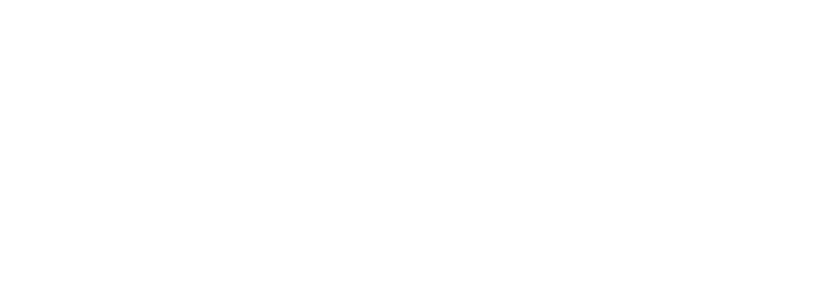
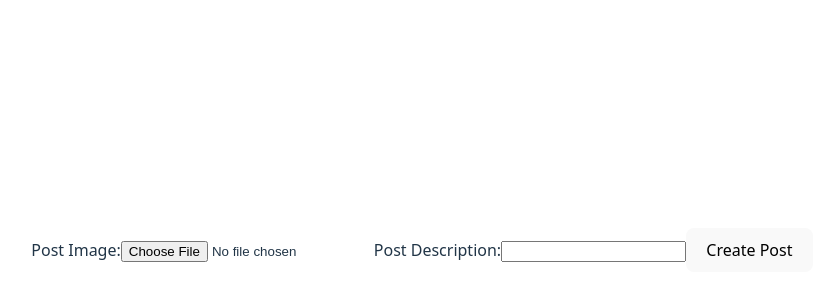
Before and after one commit to ManarSwar97/TasteTogether-Frontend, a React (Vite) app: page /new in a window 1280 px wide. Before the commit this address had no page. Shown: the part 150-450 px from the top of the page, without its empty margins (218-1042 px from the left). Built offline with nearby package versions, Linux system fonts and the light colour scheme.

Commit message:
create new post form

```diff
--- a/src/App.jsx
+++ b/src/App.jsx
@@ -5,10 +5,13 @@
 import './App.css'
 import SignIn from './pages/SignIn'
 import MainHome from './pages/MainHome'
+import NewPost from './pages/NewPost'
 import { CheckSession } from './services/Auth'
 
 const App = () => {
     const [user, setUser] = useState(null)
+    const [posts, setPosts] = useState([])
+
 
   useEffect(() => {
     const token= localStorage.getItem('token')
@@ -36,15 +39,20 @@
     handleLogOut()
   }
 }
+  const addPost = (newPost) => {
+    setPosts(prev => [...prev, newPost])
+  }
+
 
   return (
     <>
       <main>
         <Routes>
           <Route path="/" element={<Home />} />
-          <Route path="/main" element={<MainHome user={user}/>} />
           <Route path="/signin" element={<SignIn setUser={setUser}/>} />
           <Route path="/register" element={<Register />} />
+          <Route path="/main" element={<MainHome user={user} posts={posts} />} />
+          <Route path="/new" element={<NewPost addPost={addPost} />} />
         </Routes>
       </main>
     </>
--- /dev/null
+++ b/src/components/Post.jsx
@@ -0,0 +1,13 @@
+const Post = ({posts}) =>{
+    return (
+    <div className="post-list">
+        {posts.map((post, index) => (
+          <div key={index} className="post-card">
+            <img src={`http://localhost:3001/uploads/${post.postImage}`} alt="Post" />
+            <p>{post.postDescription}</p>
+          </div>
+        ))}
+      </div>
+    )
+}
+export default Post
--- a/src/pages/MainHome.jsx
+++ b/src/pages/MainHome.jsx
@@ -1,10 +1,18 @@
-// MainHome.jsx
-const MainHome = () => {
+import { Link } from "react-router-dom"
+import Post from "../components/Post"
+const MainHome = ({user, posts}) => {
   return (
     <div className="col home">
       <div className="signed-in-message">
         <h2>Welcome back! You're signed in 🎉</h2>
       </div>
+      <div className="add-post">
+        <Link to="/new">
+        <button>Add a New Post</button>
+        </Link>
+      </div>
+        <Post posts={posts} />
+
     </div>
   )
 }
--- /dev/null
+++ b/src/pages/NewPost.jsx
@@ -0,0 +1,59 @@
+import { useState } from "react"
+import axios from 'axios'
+import { useNavigate } from "react-router-dom"
+const NewPost = ({ addPost }) =>{
+    let navigate = useNavigate()
+    const initialState = {
+        postImage: '',
+        postDescription: '',
+    }
+    const [postState, setPostState] = useState(initialState)
+        const handleChange = (event) => {
+        const { id, value, files } = event.target
+        setPostState({
+            ...postState,
+            [id]: files ? files[0] : value
+        })
+        }
+
+const handleSubmit = async (event) => {
+  event.preventDefault()
+  const formData = new FormData()
+  formData.append('postImage', postState.postImage)
+  formData.append('postDescription', postState.postDescription)
+
+  const token = localStorage.getItem('token')
+
+  const response = await axios.post('http://localhost:3001/posts', formData, {
+    headers: {
+      'Content-Type': 'multipart/form-data',
+      Authorization: `Bearer ${token}`
+    }
+  })
+  const newPost = response.data
+  addPost(newPost)
+  setPostState(initialState)
+  navigate('/main')
+
+  }
+    return (
+    <form onSubmit={handleSubmit}>
+      <label htmlFor="postImage">Post Image:</label>
+      <input
+        id="postImage"
+        type="file"
+        onChange={handleChange}
+      />
+      <label htmlFor="postDescription">Post Description:</label>
+      <input
+        id="postDescription"
+        type="text"
+        onChange={handleChange}
+        value={postState.postDescription}
+      />
+      <button type="submit">Create Post</button>
+    </form>
+  )
+}
+
+export default NewPost
```
